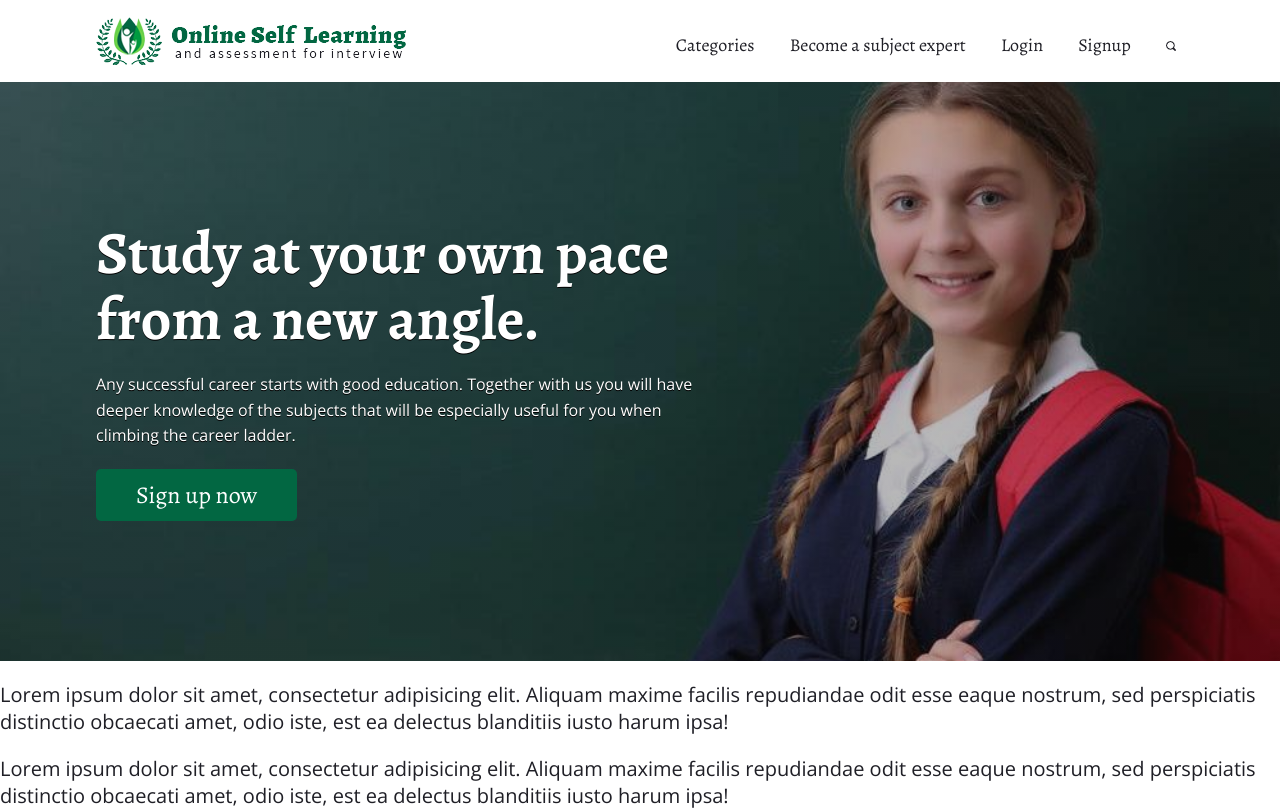
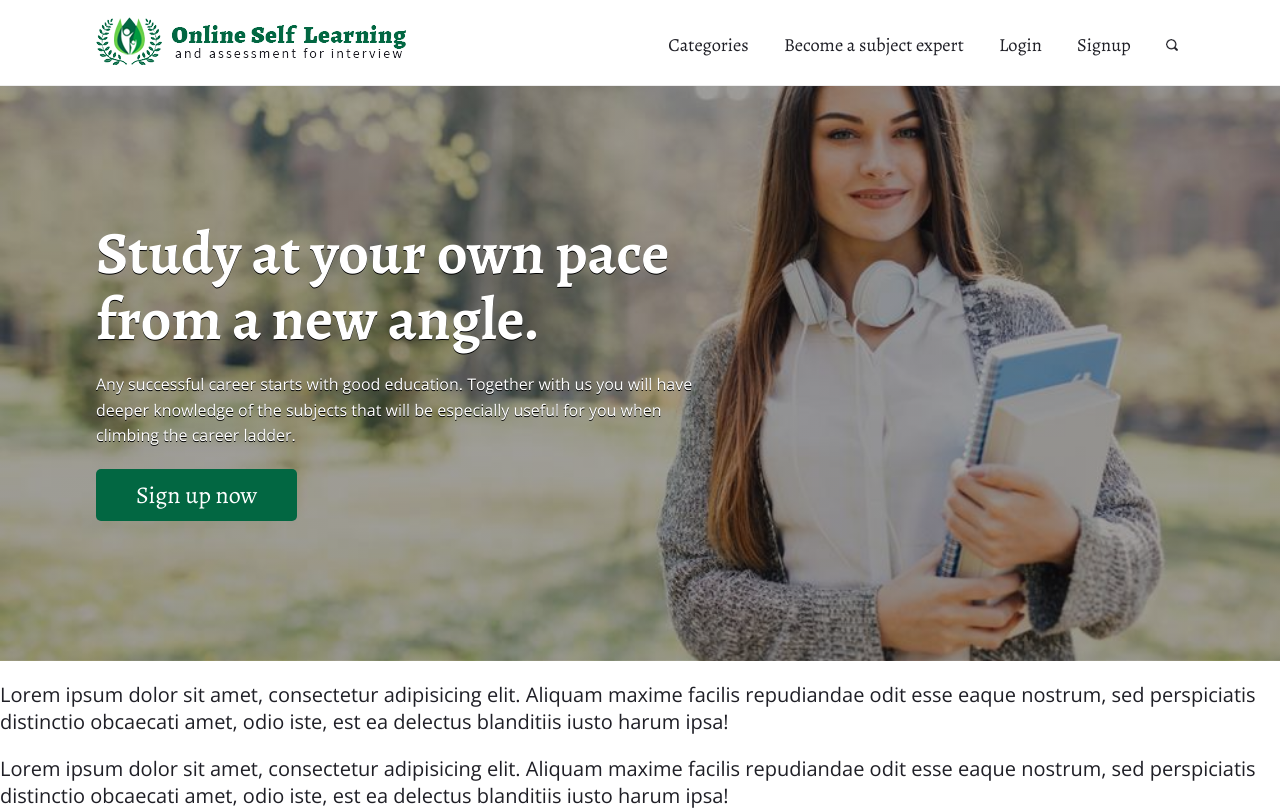
Before and after one commit to Tahzeebsattar/Tahzeebsattar.github.io, a plain HTML site: page index.html in a window 1280 px wide. Shown: the top 812 px of the page. Drawn offline with nearby package versions, Linux system fonts and the light colour scheme.

Commit message:
Changings

```diff
--- a/css/custom.css
+++ b/css/custom.css
@@ -48,10 +48,11 @@ header {
 	top: 0;
 	left: 0;
 	width: 100%;
-	height: 72px;
+	height: 75px;
 	padding-top: 10px;
 	background: #ffffff;
 	z-index: 9999;
+	border-bottom: 1px solid #eee;
 }
 
 .header-wrapper {
@@ -67,16 +68,17 @@ header {
 
 .navbar li a{
 	font-family: 'Alegreya', serif;
-	font-size: 90%;
+	font-size: 92%;
 }
 
 .navbar li img {
-	width: 55%;
+	width: 65%;
 	height: auto;
+	cursor: pointer;
 }
 
 .hero {
-	background: linear-gradient(rgba(20,20,20, 0.3), rgba(20,20,20, 0.3)), url('../images/12.jpg');
+	background: linear-gradient(rgba(20,20,20, 0.4), rgba(20,20,20, 0.4)), url('../images/hero-bg.jpg');
 	background-size: cover;
 	background-position: center;
 	background-repeat: no-repeat;
```
Also changed, not shown: index.html (+2 -0 lines), images/12.jpg (deleted), images/8.jpg (deleted), images/9.jpg (deleted), images/hero-bg.jpg (renamed from images/10.jpg).
